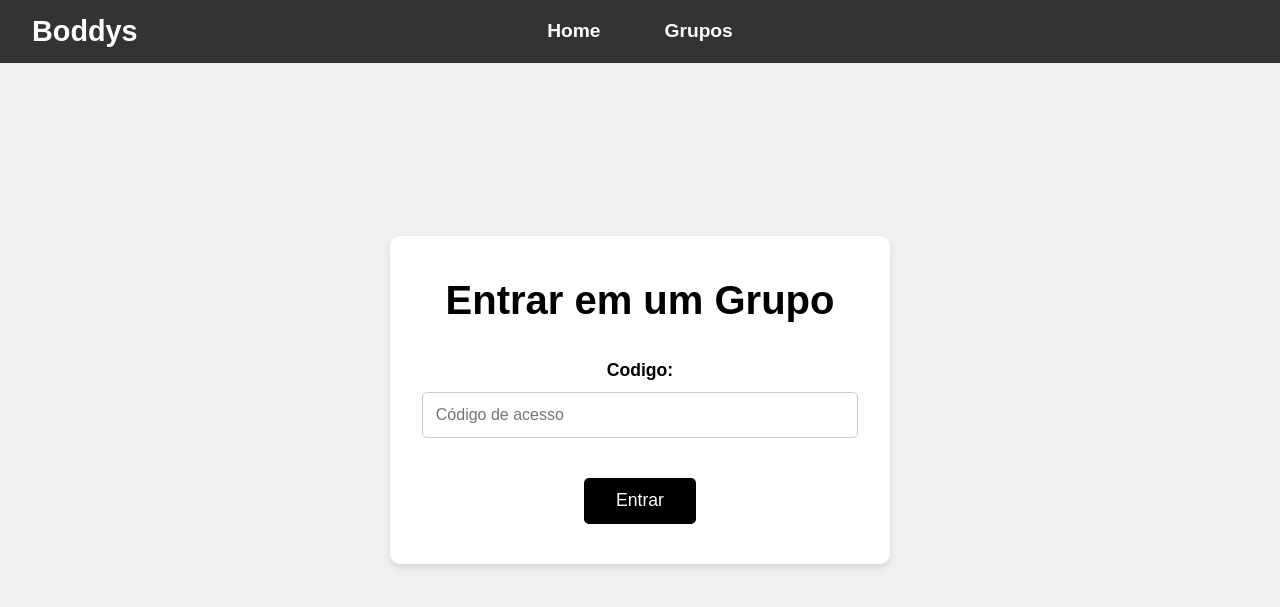
After one commit to Bruno-Volpe/lina-trab-final, a Django app: page /groups/join/ in a window 1280 px wide. The commit adds this page. Shown: the top 607 px of the page. Run offline with Django 5.2, Linux system fonts and the light colour scheme; a user stored in the database is signed in.

Commit message:
feat: join grop

```diff
--- a/groups/forms.py
+++ b/groups/forms.py
@@ -8,3 +8,10 @@ class GrupoForm(forms.ModelForm):
         widgets = {
             'nome': forms.TextInput(attrs={'placeholder': 'Nome do grupo'}),
         }
+
+
+class GrupoJoinForm(forms.Form):
+    codigo = forms.CharField(
+        max_length=50,
+        widget=forms.TextInput(attrs={'placeholder': 'Código de acesso'})
+    )
--- /dev/null
+++ b/groups/templates/groups/join_grupo.html
@@ -0,0 +1,15 @@
+{% extends 'base.html' %}
+
+{% block title %}Entrar em um Grupo{% endblock title %}
+
+{% block content %}
+<h1>Entrar em um Grupo</h1>
+{% if error %}
+    <p style="color:red;">{{ error }}</p>
+{% endif %}
+<form method="post">
+    {% csrf_token %}
+    {{ form.as_p }}
+    <button type="submit">Entrar</button>
+</form>
+{% endblock content %}
--- a/groups/templates/groups/listar_grupos.html
+++ b/groups/templates/groups/listar_grupos.html
@@ -10,4 +10,5 @@
     {% endfor %}
 </ul>
 <a class="button"  href="{% url 'criar_grupo' %}">Criar novo grupo</a>
+<a class="button"  href="{% url 'join_grupo' %}">Entrar em novo grupo</a>
 {% endblock content %}
--- a/groups/urls.py
+++ b/groups/urls.py
@@ -1,7 +1,8 @@
 from django.urls import path
-from .views import criar_grupo_view, listar_grupos_view
+from .views import criar_grupo_view, listar_grupos_view, join_grupo_view
 
 urlpatterns = [
     path('criar/', criar_grupo_view, name='criar_grupo'),
+    path('join/', join_grupo_view, name='join_grupo'),
     path('', listar_grupos_view, name='listar_grupos'),
 ]
--- a/groups/views.py
+++ b/groups/views.py
@@ -1,6 +1,6 @@
 from django.shortcuts import render, redirect
 from django.contrib.auth.decorators import login_required
-from .forms import GrupoForm
+from .forms import GrupoForm, GrupoJoinForm
 from .models import Grupo
 from django.contrib.auth import get_user_model
 import random
@@ -30,3 +30,30 @@ def criar_grupo_view(request):
 def listar_grupos_view(request):
     grupos = Grupo.objects.filter(membros=request.user)
     return render(request, 'groups/listar_grupos.html', {'grupos': grupos})
+
+@login_required
+def join_grupo_view(request):
+    if request.method == 'POST':
+        form = GrupoJoinForm(request.POST)
+        if form.is_valid():
+            codigo = form.cleaned_data['codigo']
+            try:
+                grupo = Grupo.objects.get(codigoAcesso=codigo)
+                if request.user in grupo.membros.all():
+                    return render(request, 'groups/join_grupo.html', {
+                        'form': form,
+                        'error': 'Você já está no grupo'
+                    })
+                grupo.membros.add(request.user)
+                return redirect('listar_grupos')
+            except Grupo.DoesNotExist:
+                return render(request, 'groups/join_grupo.html', {
+                    'form': form,
+                    'error': 'Código inválido'
+                })
+        else:
+            # Formulário inválido
+            return render(request, 'groups/join_grupo.html', {'form': form})
+    else:
+        form = GrupoJoinForm()
+    return render(request, 'groups/join_grupo.html', {'form': form})
```
